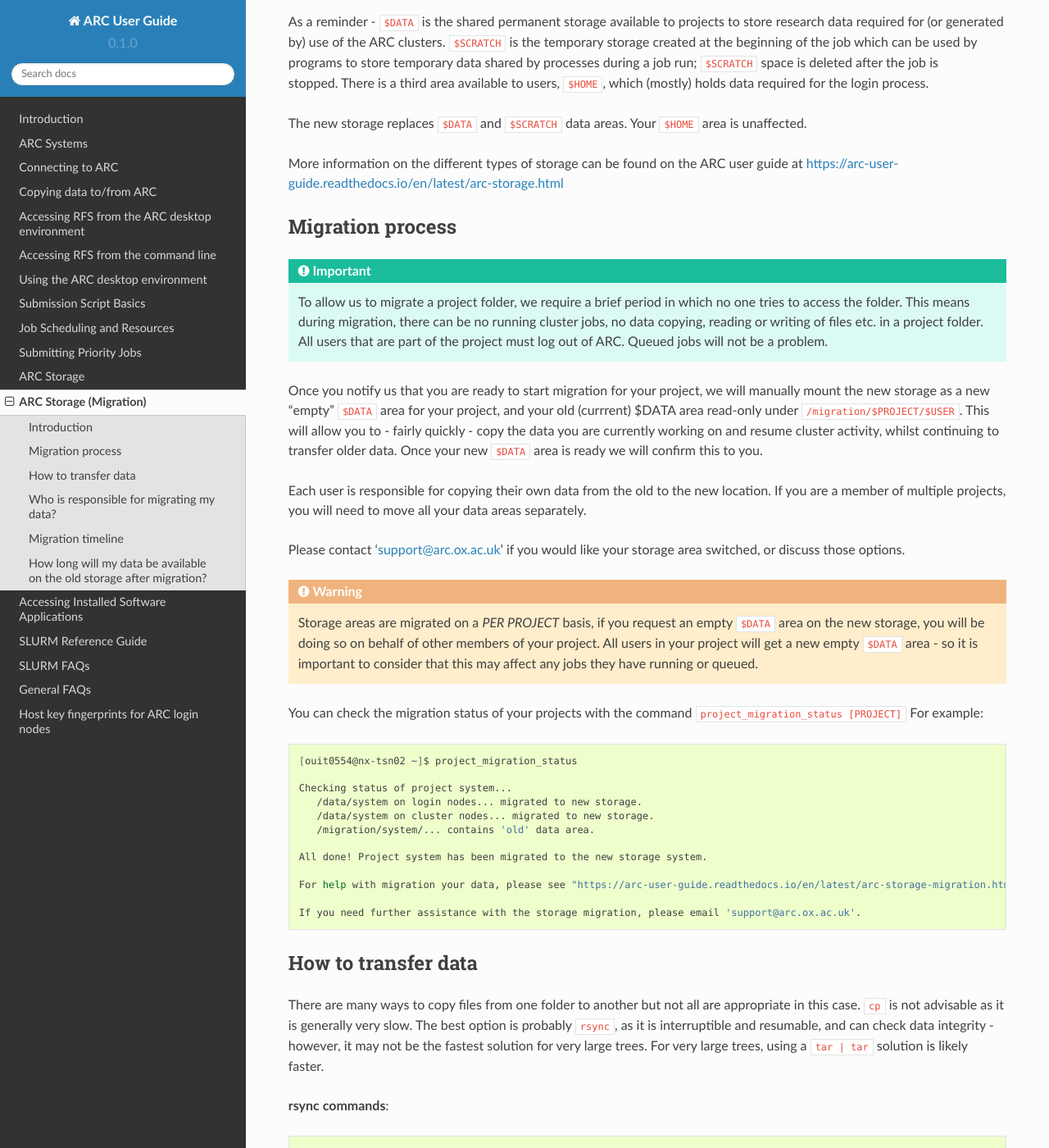
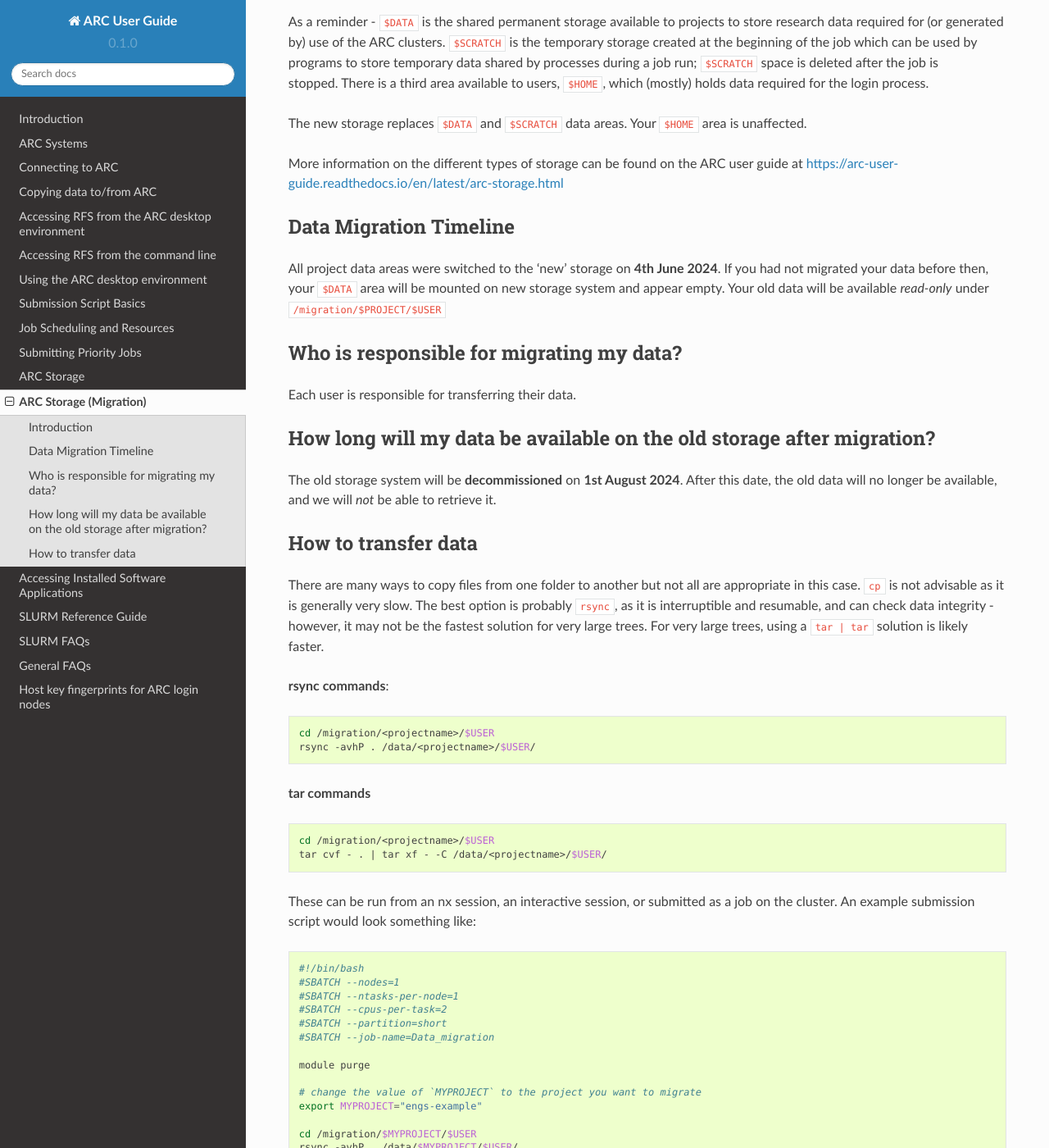
Before and after one commit to tina-friedrich/arc-user-guide, a Sphinx documentation site: the page built from docs/source/arc-storage-migration.rst, in a window 1280 px wide and 1400 px high, scrolled down 297 px. Shown: the whole window at 82% size. Built offline with Sphinx 7.4.7 and the Read the Docs theme 2.0.0, drawn with Linux system fonts in a browser that asks for light colours; some of the changed text lies outside the part shown.

Commit message:
Update arc-storage-migration.rst

```diff
--- a/docs/source/arc-storage-migration.rst
+++ b/docs/source/arc-storage-migration.rst
@@ -14,37 +14,21 @@ The new storage replaces ``$DATA`` and ``$SCRATCH`` data areas. Your ``$HOME`` a
 More information on the different types of storage can be found on the ARC user guide at https://arc-user-guide.readthedocs.io/en/latest/arc-storage.html
 
 
-Migration process
------------------
+Data Migration Timeline
+-----------------------
 
-.. important::
-  To allow us to migrate a project folder, we require a brief period in which no one tries to access the folder. This means during migration, there can be no running cluster jobs, no data copying, reading or writing of files etc. in a project folder. All users that are part of the project must log out of ARC. Queued jobs will not be a problem.
+All project data areas were switched to the 'new' storage on **4th June 2024**. If you had not migrated your data before then, your ``$DATA`` area will be mounted on new storage system and appear empty. Your old data will be available *read-only* under ``/migration/$PROJECT/$USER``
 
-Once you notify us that you are ready to start migration for your project, we will manually mount the new storage as a new "empty" ``$DATA`` area for your project, and your old (currrent) $DATA area read-only under ``/migration/$PROJECT/$USER``. This will allow you to - fairly quickly - copy the data you are currently working on and resume cluster activity, whilst continuing to transfer older data. Once your new ``$DATA`` area is ready we will confirm this to you.
+Who is responsible for migrating my data?
+-----------------------------------------
 
-Each user is responsible for copying their own data from the old to the new location. If you are a member of multiple projects, you will need to move all your data areas separately.
+Each user is responsible for transferring their data.
 
-Please contact ‘support@arc.ox.ac.uk’ if you would like your storage area switched, or discuss those options.
 
-.. warning::
-  Storage areas are migrated on a *PER PROJECT* basis, if you request an empty ``$DATA`` area on the new storage, you will be doing so on behalf of other members of your project. All users in your   project will get a new empty ``$DATA`` area - so it is important to consider that this may affect any jobs they have running or queued.
+How long will my data be available on the old storage after migration?
+----------------------------------------------------------------------
 
-You can check the migration status of your projects with the command ``project_migration_status [PROJECT]`` For example:
-
-.. code-block:: shell
-
-    [ouit0554@nx-tsn02 ~]$ project_migration_status
-
-    Checking status of project system...
-       /data/system on login nodes... migrated to new storage.
-       /data/system on cluster nodes... migrated to new storage.
-       /migration/system/... contains 'old' data area.
-
-    All done! Project system has been migrated to the new storage system.
-
-    For help with migration your data, please see "https://arc-user-guide.readthedocs.io/en/latest/arc-storage-migration.html".
-
-    If you need further assistance with the storage migration, please email 'support@arc.ox.ac.uk'.
+The old storage system will be **decommissioned** on **1st August 2024**. After this date, the old data will no longer be available, and we will *not* be able to retrieve it.
 
 
 How to transfer data
@@ -89,23 +73,3 @@ Be careful when using a cluster job, and especially when copying in an interacti
 
 It is of course also possible to only transfer certain sub-directories, or (especially using rsync) exclude certain subdirectories from the copy process.
 Please refer to the 'rsync' or 'tar' man pages for details, or ask the ARC team for assistance.
-
-
-Who is responsible for migrating my data?
------------------------------------------
-
-Each user is responsible for transferring their data; however, the project PI or a user appointed by the project PI is responsible for gathering progress from all project users. The switch from old to new has to be done on a project basis. We cannot move users individually.
-
-
-Migration timeline
-------------------
-
-The new storage system for project data areas is now ready to be used. Starting now, projects can request to migrate, using the migration process described above.
-
-We will switch all project data areas to the 'new' storage on **4th June 2024**. If you have not migrated your data before then, your ``$DATA`` area will be mounted on new storage system and appear empty. Your old data will be available *read-only* under ``/migration/$PROJECT/$USER``
-
-
-How long will my data be available on the old storage after migration?
-----------------------------------------------------------------------
-
-The old storage system will be **decommissioned** on **1st August 2024**. After this date, the old data will no longer be available, and we will *not* be able to retrieve it.
```
